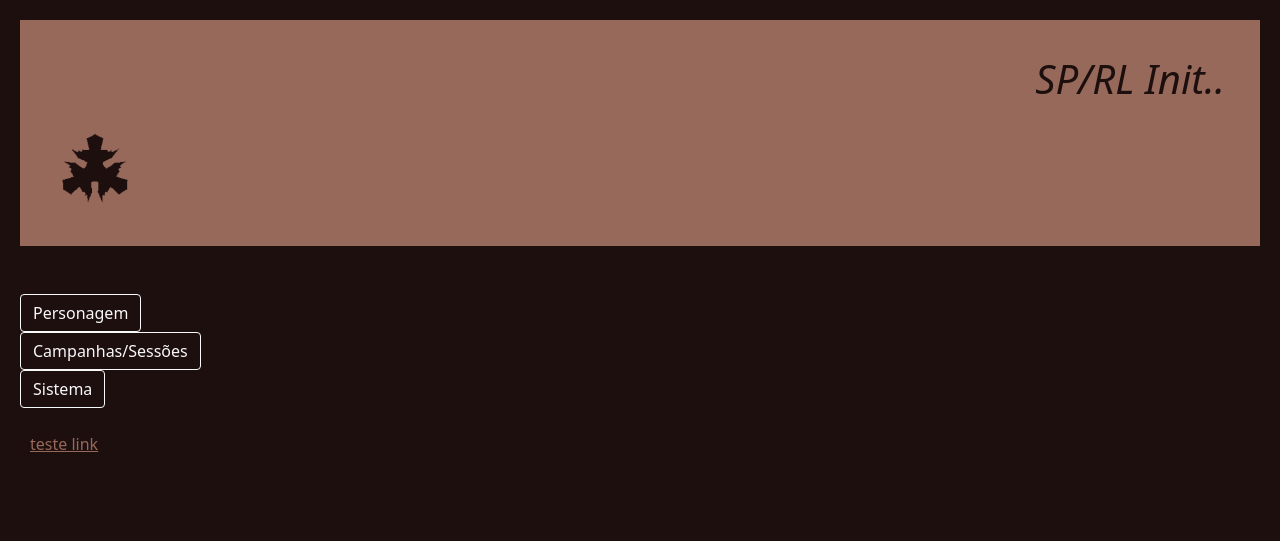
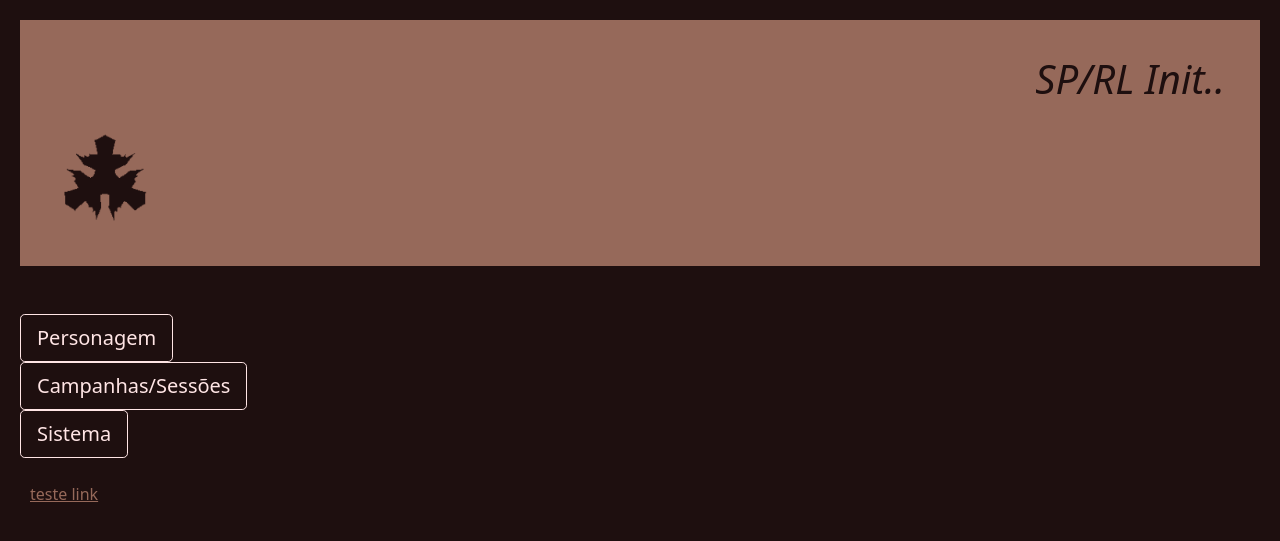
Before and after one commit to CopperToned-Phantom/SP-RL, a PHP site: page / in a window 1280 px wide. Shown: the top 541 px of the page. Run offline with PHP 8.4, Linux system fonts and the light colour scheme.

Commit message:
css changes

```diff
--- a/css/index.css
+++ b/css/index.css
@@ -1,17 +1,17 @@
 * {
     background-color : #1e0f0f !important;
-    color : #FFE5E5;
+    color : #FFE5E5 !important;
     padding : 10px;
     font : 'VCR';
 }
 
 h1 {
   font-style: italic;
+  color : #1e0f0f !important;
 }
 
 button {
-  border-color: #FFE5E5;
-  border-radius: 2px;
+  border-color: #FFE5E5 !important;
 }
 
 a {
@@ -21,7 +21,7 @@ a {
 .header {
   background-color : #96695A !important;
   padding : 15px !important;
-  width : 100%;
+  width : 100% !important;
 
 }
 
@@ -31,5 +31,5 @@ a {
 
 @font-face {
         font-family : 'VCR', sans-serif;
-        src : url(/media/VCR_OSD_MONO_1.001.woff) format("woff");;
+        src : local(media/VCR_OSD_MONO_1.001) format("woff");
 }
--- a/index.php
+++ b/index.php
@@ -14,9 +14,9 @@
 
         <br> <br>
 
-        <button type="button" class="btn btn-outline-light"> Personagem </button> <br>
-        <button type="button" class="btn btn-outline-light"> Campanhas/Sessões </button> <br>
-        <button type="button" class="btn btn-outline-light"> Sistema </button> <br> <br>
+        <button type="button" class="btn btn-outline-light btn-lg"> Personagem </button> <br>
+        <button type="button" class="btn btn-outline-light btn-lg"> Campanhas/Sessões </button> <br>
+        <button type="button" class="btn btn-outline-light btn-lg"> Sistema </button> <br> <br>
 
         <a href="url"> teste link </a>
     </body>
--- a/templates/header.php
+++ b/templates/header.php
@@ -1,6 +1,6 @@
 <header class="header">
     <aside class="header-color" >
-        <h1 class="header-color" style="text-align : right; color : #1e0f0f"> SP/RL Init.. </h1>
-        <img src="./media/LogoSPIRLblack.png" width="100px" class="header-color">
+        <h1 class="header-color" style="text-align : right"> SP/RL Init.. </h1>
+        <img src="./media/LogoSPIRLblack.png" width="120px" class="header-color">
     </aside>
 </header>
```
